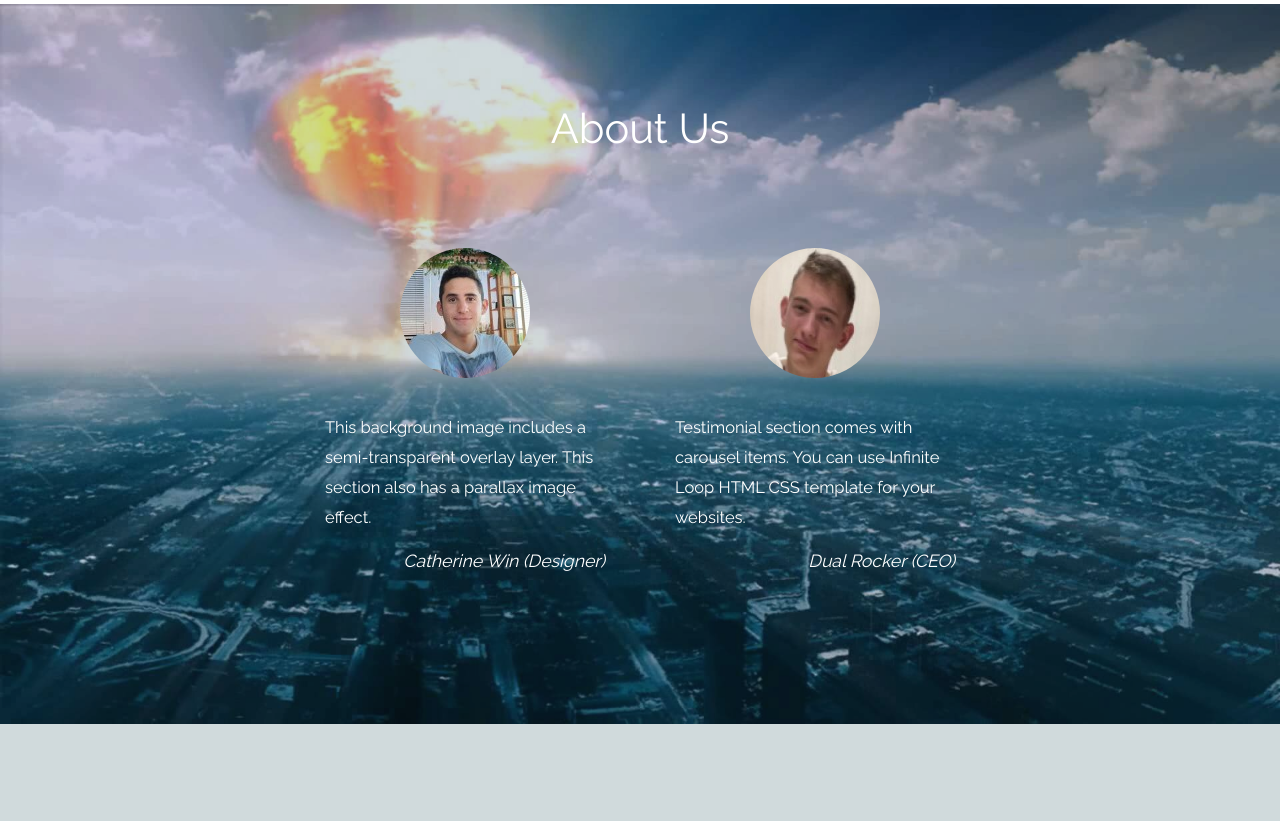
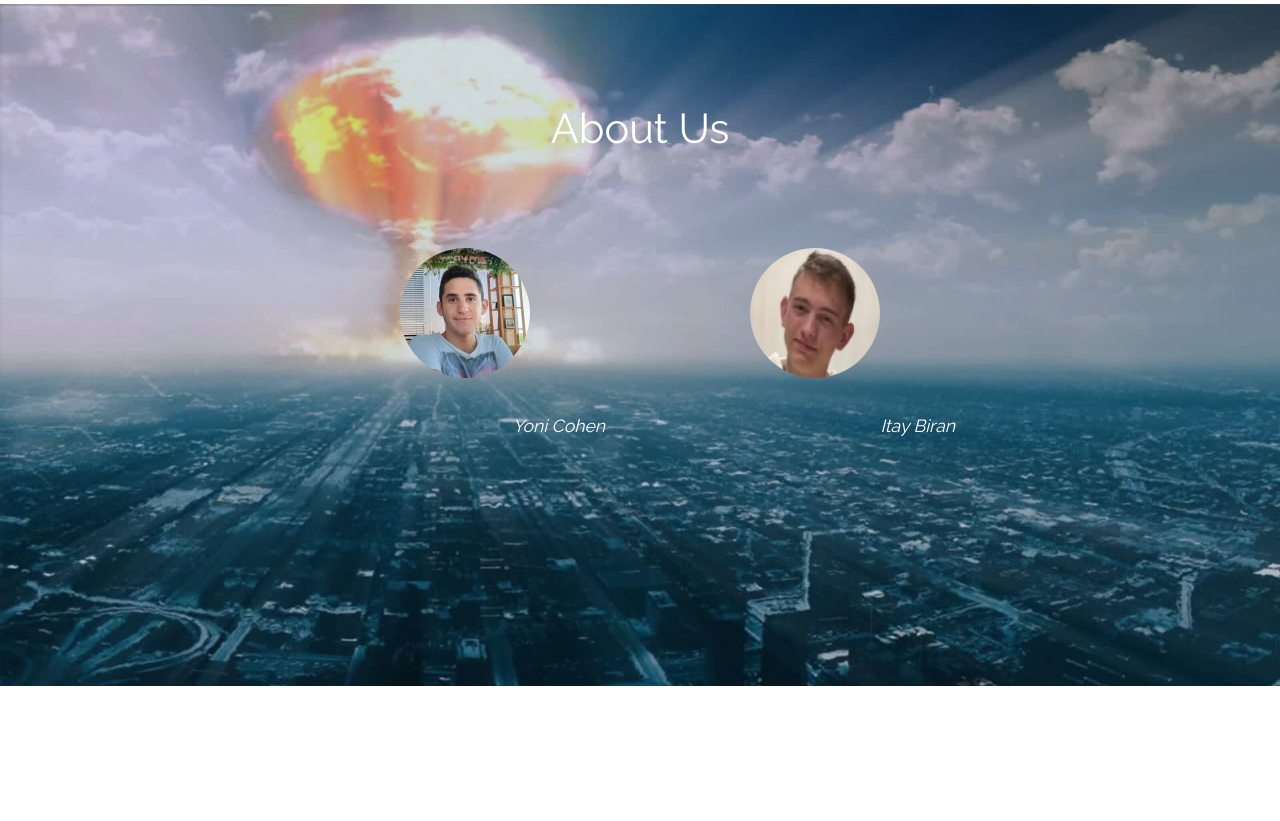
Before and after one commit to itaybiran/MinesweeperCheats-Server, a FastAPI app: page / in a window 1280 px wide. Shown: the part 1554-2375 px from the top of the page. After the commit the page ends 2240 px from the top, so only its background shows below. Run offline with FastAPI, Linux system fonts and the light colour scheme; some libraries are stand-ins or nearby versions.

Commit message:
fix index

```diff
--- a/htmlpage/templates/index.html
+++ b/htmlpage/templates/index.html
@@ -125,14 +125,14 @@
               <div class="tm-testimonials-carousel">
                 <figure class="tm-testimonial-item">
                   <img src="{{url_for('static', path='/img/testimonial-img-01.jpg')}}" alt="Image" class="img-fluid mx-auto">
-                  <blockquote>This background image includes a semi-transparent overlay layer. This section also has a parallax image effect.</blockquote>
-                  <figcaption>Catherine Win (Designer)</figcaption>
+                  <blockquote></blockquote>
+                  <figcaption>Yoni Cohen</figcaption>
                 </figure>
 
                 <figure class="tm-testimonial-item">
                   <img src="{{url_for('static', path='/img/testimonial-img-02.jpg')}}" alt="Image" class="img-fluid mx-auto">
-                  <blockquote>Testimonial section comes with carousel items. You can use Infinite Loop HTML CSS template for your websites.</blockquote>
-                  <figcaption>Dual Rocker (CEO)</figcaption>
+                  <blockquote></blockquote>
+                  <figcaption>Itay Biran</figcaption>
                 </figure>
 
               </div>
```
